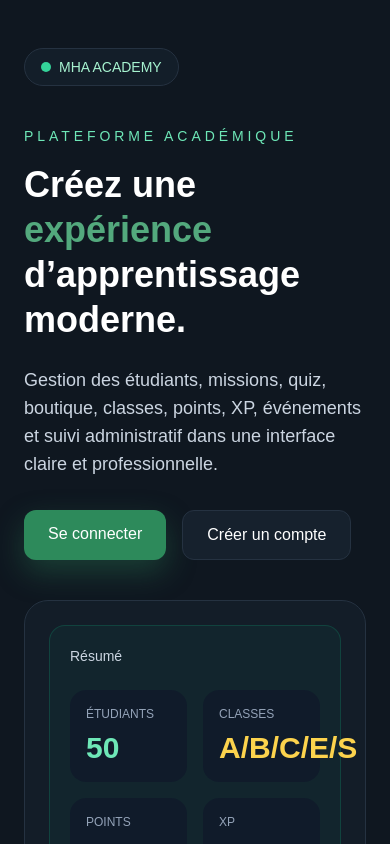
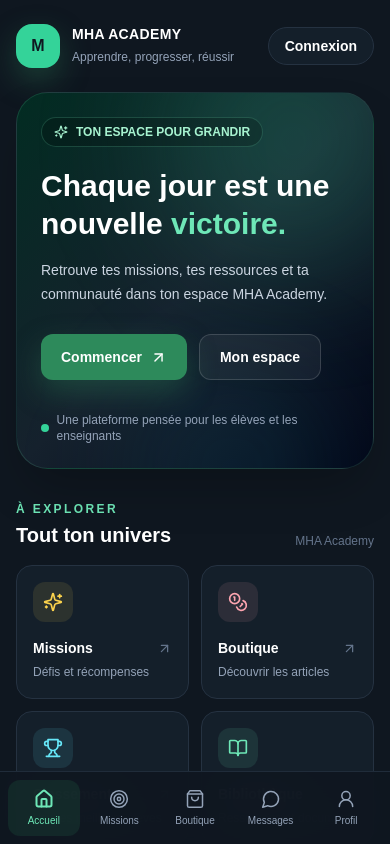
Before and after one commit to spidnes-wrl/mha-academy, a Next.js app: page / in a window 390 px wide. Shown: the top 844 px of the page. Built offline with nearby package versions, Linux system fonts and the light colour scheme.

Commit message:
Create mobile app-style home and bottom navigation

```diff
--- a/src/app/layout.tsx
+++ b/src/app/layout.tsx
@@ -1,15 +1,21 @@
 import type { Metadata } from 'next';
 import './globals.css';
+import BottomNav from '@/components/BottomNav';
 
 export const metadata: Metadata = {
   title: 'MHA Academy',
   description: 'Plateforme académique MHA Academy',
+  applicationName: 'MHA Academy',
+  appleWebApp: { capable: true, statusBarStyle: 'black-translucent', title: 'MHA Academy' },
 };
 
 export default function RootLayout({ children }: { children: React.ReactNode }) {
   return (
     <html lang="fr">
-      <body className="bg-neutralBg text-white antialiased">{children}</body>
+      <body className="bg-neutralBg text-white antialiased">
+        <div className="min-h-screen pb-20 md:pb-0">{children}</div>
+        <BottomNav />
+      </body>
     </html>
   );
 }
--- a/src/app/page.tsx
+++ b/src/app/page.tsx
@@ -1,59 +1,47 @@
 import Link from 'next/link';
+import { ArrowUpRight, BookOpen, CalendarDays, Coins, Sparkles, Trophy, Users } from 'lucide-react';
+
+const shortcuts = [
+  { href: '/missions', label: 'Missions', detail: 'Défis et récompenses', Icon: Sparkles, tone: 'text-amber-300 bg-amber-300/10' },
+  { href: '/boutique', label: 'Boutique', detail: 'Découvrir les articles', Icon: Coins, tone: 'text-rose-300 bg-rose-300/10' },
+  { href: '/classements', label: 'Classements', detail: 'Voir les meilleurs élèves', Icon: Trophy, tone: 'text-cyan-300 bg-cyan-300/10' },
+  { href: '/bibliotheque', label: 'Bibliothèque', detail: 'Ressources et documents', Icon: BookOpen, tone: 'text-emerald-300 bg-emerald-300/10' },
+  { href: '/examens', label: 'Examens', detail: 'Réviser et progresser', Icon: CalendarDays, tone: 'text-violet-300 bg-violet-300/10' },
+  { href: '/messages', label: 'Messages', detail: 'Discuter avec la communauté', Icon: Users, tone: 'text-sky-300 bg-sky-300/10' },
+];
 
 export default function HomePage() {
   return (
-    <main className="min-h-screen bg-neutralBg text-white">
-      <section className="mx-auto flex min-h-screen max-w-7xl flex-col justify-center px-6 py-12">
-        <div className="mb-10 inline-flex w-fit items-center gap-2 rounded-full border border-neutralBorder bg-neutralCard/70 px-4 py-2 text-sm text-emerald-200">
-          <span className="h-2.5 w-2.5 rounded-full bg-emerald-400" />
-          MHA ACADEMY
+    <main className="mx-auto min-h-screen max-w-6xl px-4 pb-8 pt-6 sm:px-6 sm:pt-10">
+      <header className="mb-6 flex items-center justify-between">
+        <Link href="/" className="flex items-center gap-3" aria-label="MHA Academy, accueil">
+          <span className="grid h-11 w-11 place-items-center rounded-2xl bg-emerald-400 font-black text-neutralBg shadow-glow">M</span>
+          <span><span className="block text-sm font-bold tracking-wide">MHA ACADEMY</span><span className="text-xs text-slate-400">Apprendre, progresser, réussir</span></span>
+        </Link>
+        <Link href="/auth/login" className="rounded-full border border-neutralBorder bg-neutralCard/80 px-4 py-2 text-sm font-semibold text-white transition hover:border-primaryLight">Connexion</Link>
+      </header>
+      <section className="relative isolate overflow-hidden rounded-[2rem] border border-emerald-300/15 bg-gradient-to-br from-emerald-950 via-neutralCard to-slate-950 p-6 shadow-2xl sm:p-10">
+        <div className="pointer-events-none absolute -right-12 -top-20 -z-10 h-64 w-64 rounded-full bg-emerald-400/20 blur-3xl" />
+        <div className="pointer-events-none absolute -bottom-24 left-1/3 -z-10 h-48 w-48 rounded-full bg-cyan-400/10 blur-3xl" />
+        <span className="inline-flex items-center gap-2 rounded-full border border-emerald-300/20 bg-black/20 px-3 py-1.5 text-xs font-semibold text-emerald-200"><Sparkles size={14} /> TON ESPACE POUR GRANDIR</span>
+        <h1 className="mt-5 max-w-2xl text-3xl font-black leading-tight sm:text-5xl">Chaque jour est une nouvelle <span className="text-emerald-300">victoire.</span></h1>
+        <p className="mt-4 max-w-xl text-sm leading-6 text-slate-300 sm:text-base">Retrouve tes missions, tes ressources et ta communauté dans ton espace MHA Academy.</p>
+        <div className="mt-7 flex flex-wrap gap-3">
+          <Link href="/auth/register" className="inline-flex items-center gap-2 rounded-xl bg-primaryGreen px-5 py-3 text-sm font-bold text-white shadow-glow transition hover:bg-primaryLight">Commencer <ArrowUpRight size={17} /></Link>
+          <Link href="/dashboard" className="rounded-xl border border-white/15 bg-white/5 px-5 py-3 text-sm font-semibold text-white transition hover:bg-white/10">Mon espace</Link>
         </div>
-
-        <div className="grid items-center gap-10 lg:grid-cols-[1.2fr_0.8fr]">
-          <div>
-            <p className="mb-4 text-sm uppercase tracking-[0.28em] text-emerald-300">
-              Plateforme académique
-            </p>
-            <h1 className="max-w-xl text-4xl font-black leading-tight md:text-6xl">
-              Créez une <span className="text-primaryLight">expérience</span> d’apprentissage moderne.
-            </h1>
-            <p className="mt-6 max-w-xl text-lg text-slate-300">
-              Gestion des étudiants, missions, quiz, boutique, classes, points, XP, événements et suivi administratif dans une interface claire et professionnelle.
-            </p>
-
-            <div className="mt-8 flex flex-wrap gap-4">
-              <Link href="/auth/login" className="rounded-xl bg-primaryGreen px-6 py-3 font-medium text-white shadow-glow transition hover:bg-primaryLight">
-                Se connecter
-              </Link>
-              <Link href="/auth/register" className="rounded-xl border border-neutralBorder bg-neutralCard px-6 py-3 font-medium text-white transition hover:border-primaryLight hover:text-primaryLight">
-                Créer un compte
-              </Link>
-            </div>
-          </div>
-
-          <div className="rounded-3xl border border-neutralBorder bg-neutralCard/70 p-6 backdrop-blur-sm">
-            <div className="rounded-2xl border border-emerald-500/20 bg-emerald-500/5 p-5">
-              <p className="text-sm text-slate-300">Résumé</p>
-              <div className="mt-6 grid grid-cols-2 gap-4">
-                <div className="rounded-2xl bg-slate-900/60 p-4">
-                  <p className="text-xs uppercase text-slate-400">Étudiants</p>
-                  <p className="mt-2 text-3xl font-bold text-emerald-300">50</p>
-                </div>
-                <div className="rounded-2xl bg-slate-900/60 p-4">
-                  <p className="text-xs uppercase text-slate-400">Classes</p>
-                  <p className="mt-2 text-3xl font-bold text-amber-300">A/B/C/E/S</p>
-                </div>
-                <div className="rounded-2xl bg-slate-900/60 p-4">
-                  <p className="text-xs uppercase text-slate-400">Points</p>
-                  <p className="mt-2 text-3xl font-bold text-rose-300">1200</p>
-                </div>
-                <div className="rounded-2xl bg-slate-900/60 p-4">
-                  <p className="text-xs uppercase text-slate-400">XP</p>
-                  <p className="mt-2 text-3xl font-bold text-cyan-300">4800</p>
-                </div>
-              </div>
-            </div>
-          </div>
+        <div className="mt-8 flex items-center gap-2 text-xs text-slate-400"><span className="h-2 w-2 rounded-full bg-emerald-400" /> Une plateforme pensée pour les élèves et les enseignants</div>
+      </section>
+      <section className="mt-8" aria-labelledby="explore-title">
+        <div className="mb-4 flex items-end justify-between"><div><p className="text-xs font-bold uppercase tracking-[0.2em] text-emerald-300">À explorer</p><h2 id="explore-title" className="mt-1 text-xl font-bold">Tout ton univers</h2></div><span className="text-xs text-slate-500">MHA Academy</span></div>
+        <div className="grid grid-cols-2 gap-3 sm:grid-cols-3 sm:gap-4">
+          {shortcuts.map(({ href, label, detail, Icon, tone }) => (
+            <Link key={href} href={href} className="group rounded-2xl border border-neutralBorder bg-neutralCard/80 p-4 transition hover:-translate-y-0.5 hover:border-primaryLight/60 hover:bg-neutralCard sm:p-5">
+              <span className={`grid h-10 w-10 place-items-center rounded-xl ${tone}`}><Icon size={20} /></span>
+              <span className="mt-4 flex items-center justify-between text-sm font-bold text-white">{label}<ArrowUpRight size={15} className="text-slate-500 transition group-hover:text-emerald-300" /></span>
+              <span className="mt-1 block text-xs leading-5 text-slate-400">{detail}</span>
+            </Link>
+          ))}
         </div>
       </section>
     </main>
--- /dev/null
+++ b/src/components/BottomNav.tsx
@@ -0,0 +1,34 @@
+'use client';
+
+import Link from 'next/link';
+import { usePathname } from 'next/navigation';
+import { Home, Target, ShoppingBag, MessageCircle, UserRound } from 'lucide-react';
+
+const items = [
+  { href: '/', label: 'Accueil', Icon: Home },
+  { href: '/missions', label: 'Missions', Icon: Target },
+  { href: '/boutique', label: 'Boutique', Icon: ShoppingBag },
+  { href: '/messages', label: 'Messages', Icon: MessageCircle },
+  { href: '/dashboard', label: 'Profil', Icon: UserRound },
+];
+
+export default function BottomNav() {
+  const pathname = usePathname();
+  if (pathname.startsWith('/auth/')) return null;
+
+  return (
+    <nav aria-label="Navigation principale" className="fixed inset-x-0 bottom-0 z-50 border-t border-neutralBorder/80 bg-neutralBg/95 px-2 pb-[max(env(safe-area-inset-bottom),0.5rem)] pt-2 backdrop-blur-xl md:hidden">
+      <div className="mx-auto grid max-w-lg grid-cols-5 gap-1">
+        {items.map(({ href, label, Icon }) => {
+          const active = pathname === href || (href !== '/' && pathname.startsWith(`${href}/`));
+          return (
+            <Link key={href} href={href} aria-current={active ? 'page' : undefined} className={`flex min-h-14 flex-col items-center justify-center gap-1 rounded-xl text-[10px] font-medium transition ${active ? 'bg-primaryGreen/15 text-emerald-300' : 'text-slate-400 hover:text-white'}`}>
+              <Icon size={20} strokeWidth={active ? 2.4 : 1.8} aria-hidden="true" />
+              <span>{label}</span>
+            </Link>
+          );
+        })}
+      </div>
+    </nav>
+  );
+}
```
